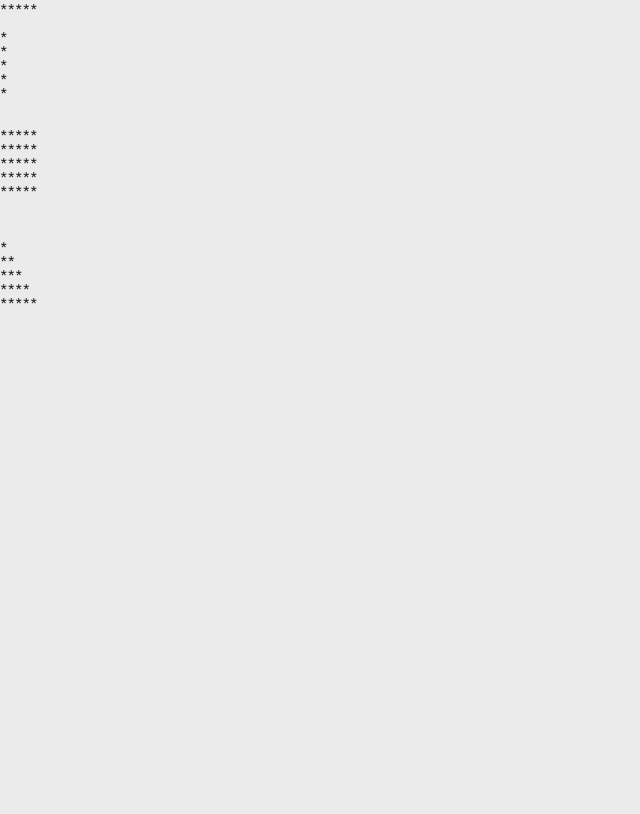
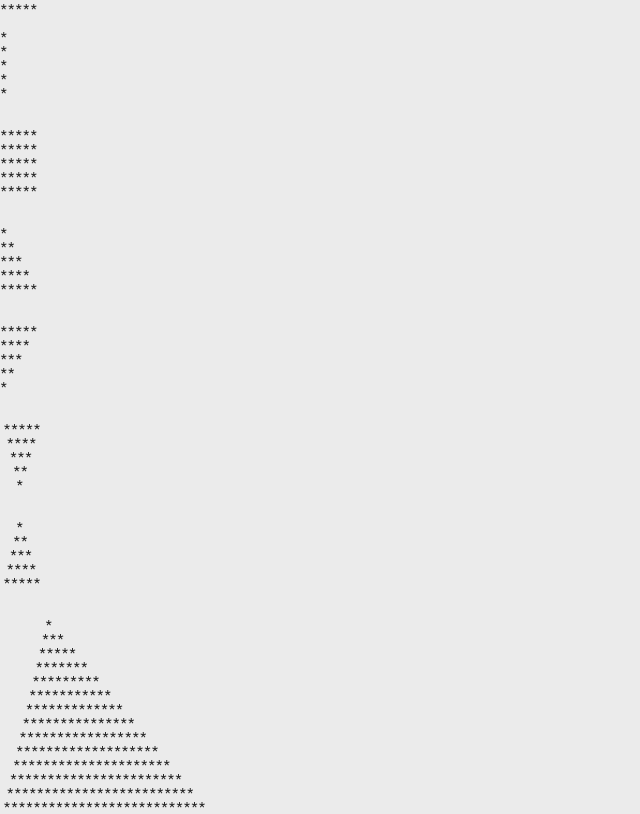
Before and after one commit to SoRaang/javascript-test-02, a plain HTML site: page index.html in a window 1280 px wide. Shown: the whole page, without its empty margins (0-640 px from the left). Drawn offline with Linux system fonts and the light colour scheme; a web font is replaced by a local one.

Commit message:
Mid-save

```diff
--- a/assets/css/layouts/_commons.scss
+++ b/assets/css/layouts/_commons.scss
@@ -4,7 +4,6 @@
     position: relative;
     overflow-x: hidden;
     overflow-y: overlay;
-    height: 100%;
 }
 
 #contentView {
--- a/assets/scripts/base.js
+++ b/assets/scripts/base.js
@@ -45,8 +45,8 @@ for(let i = 0; i < 5; i ++) {
 document.write('<br />');
 document.write('<br />');
 
-for(let i = 0; i <= 5; i ++) {
-    for(let j = 0; j < i; j ++) {
+for(let i = 0; i < 5; i ++) {
+    for(let j = 0; j <= i; j ++) {
         document.write('*');
     }
 
@@ -55,3 +55,78 @@ for(let i = 0; i <= 5; i ++) {
 
 document.write('<br />');
 document.write('<br />');
+
+for(let i = 0; i < 5; i ++) {
+    for(let j = 5; j > i; j --) {
+        document.write('*');
+    }
+
+    document.write('<br />');
+}
+
+document.write('<br />');
+document.write('<br />');
+
+for(let i = 0; i < 5; i ++) {
+    for(let j = 0; j <= i; j ++) {
+        document.write('&nbsp');
+    }
+
+    for(let j = 5; j > i; j --) {
+        document.write('*');
+    }
+
+    document.write('<br />');
+}
+
+document.write('<br />');
+document.write('<br />');
+
+for(let i = 0; i < 5; i ++) {
+    for(let j = 5; j > i; j --) {
+        document.write('&nbsp');
+    }
+
+    for(let j = 0; j <= i; j ++) {
+        document.write('*');
+    }
+
+    document.write('<br />');
+}
+
+document.write('<br />');
+document.write('<br />');
+
+let totalLine = 15;
+
+for (let i = 1; i < totalLine; i ++) {
+    for (let j = totalLine; j > i; j --) {
+        document.write('&nbsp');
+    }
+
+    for (let k = 0; k < 2 * i - 1; k ++) {
+        document.write('*');
+    }
+
+    document.write('<br />');
+}
+
+// 배열
+
+const fruits = ['사과', '배', '바나나'];
+
+console.log('바나나는 ' + fruits.indexOf('바나나') + '번째');
+
+fruits.splice(1, 0, '감귤');
+
+for (item in fruits) { // 배열의 index를 개별값으로 선언
+    console.log(fruits[item] + ' 맛있다');
+}
+
+for (item of fruits) { // 배열의 요소 자체를 개별값으로 선언
+    console.log(item);
+}
+
+for (let i = fruits.length - 1; i >= 0; i --) { // 역산되는 i = index 값을 통해 배열 거꾸로 출력
+    console.log(fruits[i]);
+}
```
Also changed, not shown: assets/css/style.css.
